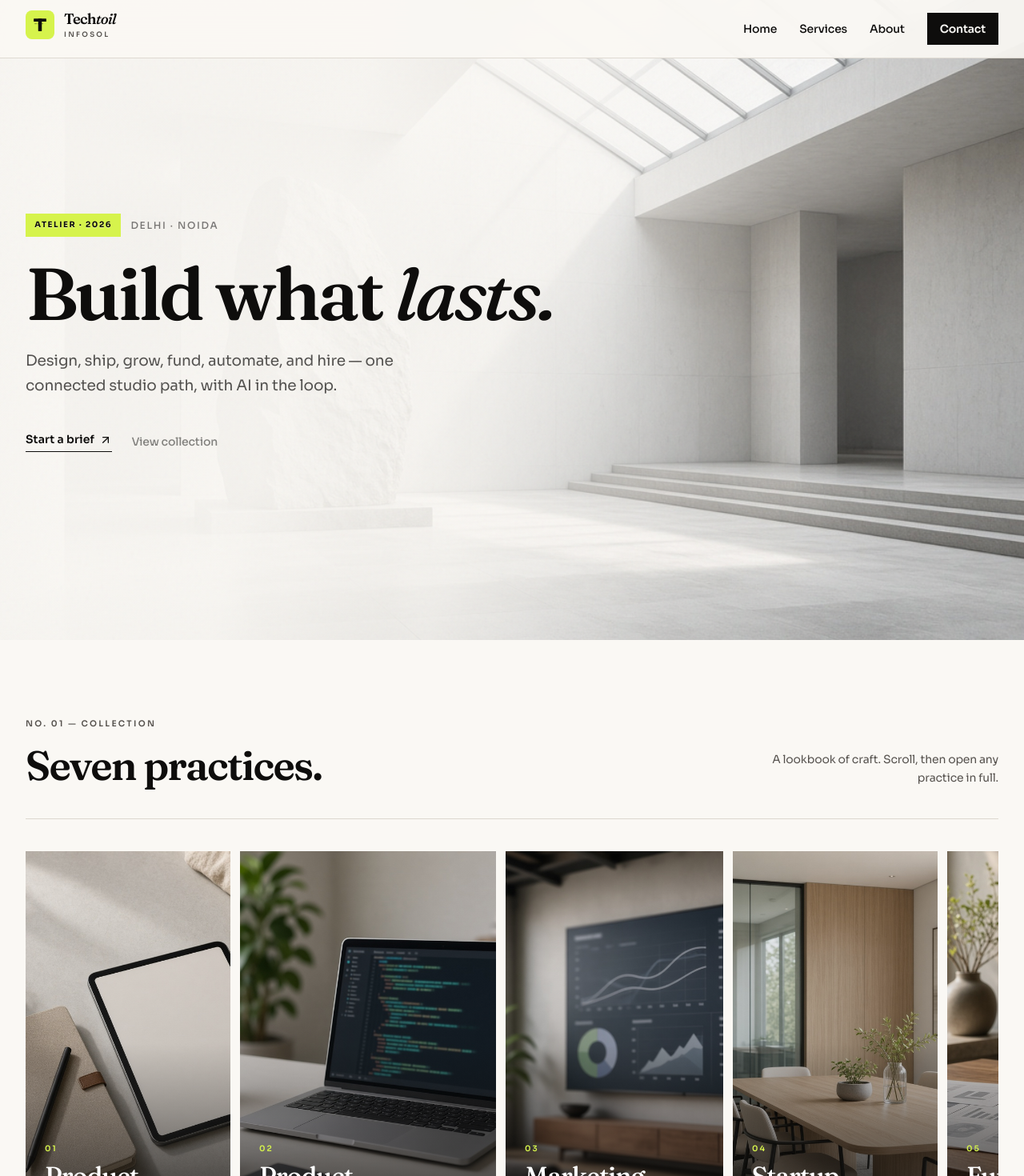
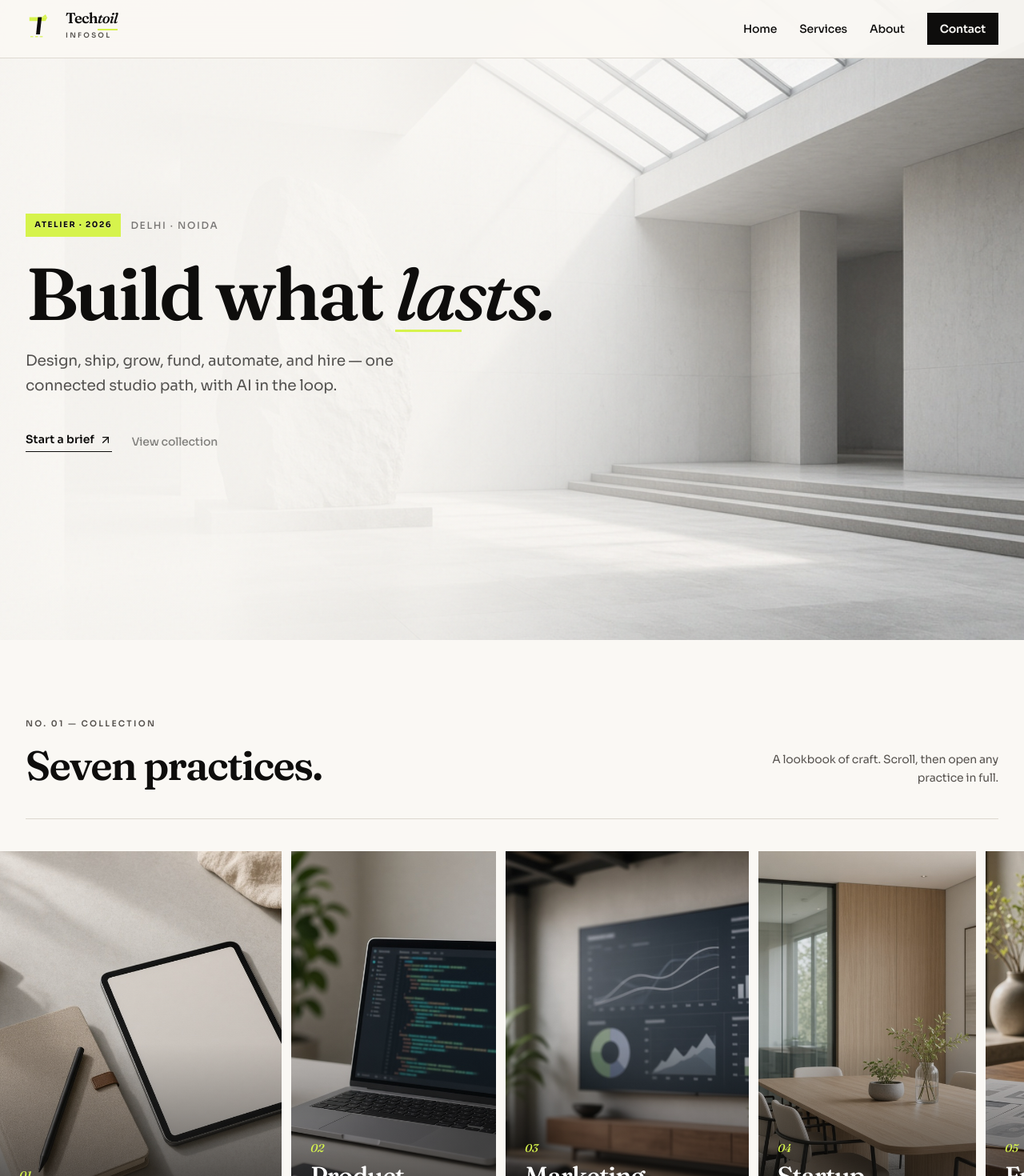
Before and after one commit to itexperts-ai/techtoil-web, a React (Vite) app: page / in a window 1280 px wide. Shown: the top 1470 px of the page at 80% size. Built offline with nearby package versions, Linux system fonts and the light colour scheme.

Commit message:
Polish Silk Atelier with elevation-brief craft details.
Add sheared cloth logo, citron underline on lasts, edge-bleed lookbook with lead card and hover foot.

Co-authored-by: Cursor <cursoragent@cursor.com>

```diff
--- a/src/components/brand/Logo.tsx
+++ b/src/components/brand/Logo.tsx
@@ -7,42 +7,45 @@ type Props = {
   className?: string
 }
 
-/** Monogram: citron plate + geometric T with basting notch */
-function Mark({ size, tone }: { size: number; tone: 'dark' | 'light' }) {
-  const plate = '#D6F34C'
-  const ink = '#0E0D0C'
-  const ring = tone === 'light' ? 'rgba(251,249,246,0.25)' : 'transparent'
-
+/** Sheared cloth T — citron crossbar + ink stem + voltage nick */
+function Mark({ size }: { size: number }) {
   return (
     <svg width={size} height={size} viewBox="0 0 64 64" fill="none" aria-hidden className="shrink-0">
-      <rect width="64" height="64" rx="14" fill={plate} />
-      {tone === 'light' && <rect x="1.5" y="1.5" width="61" height="61" rx="12.5" stroke={ring} strokeWidth="1" />}
-      {/* T stem + bar — optical center */}
-      <rect x="18" y="18" width="28" height="7" rx="1" fill={ink} />
-      <rect x="28" y="18" width="8" height="28" rx="1" fill={ink} />
-      {/* Citron basting stitch under bar */}
-      <rect x="20" y="28.5" width="5" height="2" fill={ink} opacity="0.35" />
-      <rect x="27" y="28.5" width="5" height="2" fill={ink} opacity="0.35" />
-      <rect x="34" y="28.5" width="5" height="2" fill={ink} opacity="0.35" />
+      {/* Citron sheared crossbar */}
+      <path d="M8 16H46L42 24H8V16Z" fill="#D6F34C" />
+      {/* Ink stem */}
+      <path d="M26 16H34L30 52H22L26 16Z" fill="#0E0D0C" />
+      {/* Voltage nick */}
+      <path d="M34 16L42 10L45 16H34Z" fill="#D6F34C" />
+      {/* Basting stitches */}
+      <rect x="10" y="56" width="6" height="2" fill="#D6F34C" />
+      <rect x="20" y="56" width="6" height="2" fill="#D6F34C" />
+      <rect x="30" y="56" width="6" height="2" fill="#D6F34C" />
     </svg>
   )
 }
 
 export function Logo({ to = '/', size = 'sm', tone = 'dark', className = '' }: Props) {
-  const mark = size === 'lg' ? 46 : 36
+  const mark = size === 'lg' ? 48 : 38
   const text = size === 'lg' ? 'text-[1.6rem]' : 'text-[1.15rem]'
   const ink = tone === 'light' ? 'text-white' : 'text-ink'
 
   const node = (
     <span className={`inline-flex items-center gap-3 ${className}`}>
-      <Mark size={mark} tone={tone} />
+      <Mark size={mark} />
       <span className="flex flex-col leading-none">
         <span className={`font-display tracking-[-0.045em] ${ink} ${text}`}>
           <span className="font-semibold">Tech</span>
-          <span className="italic font-medium">toil</span>
+          <span className="relative italic font-medium">
+            toil
+            <span
+              className="absolute -bottom-1 left-0 h-0.5 w-full bg-accent-bright"
+              aria-hidden
+            />
+          </span>
         </span>
         <span
-          className={`mt-1.5 text-[0.55rem] font-semibold uppercase tracking-[0.26em] ${
+          className={`mt-2 text-[0.55rem] font-semibold uppercase tracking-[0.26em] ${
             tone === 'light' ? 'text-accent-bright' : 'text-mute'
           }`}
         >
--- a/src/index.css
+++ b/src/index.css
@@ -8,7 +8,7 @@
 @theme {
   --color-bg: #f1efe9;
   --color-paper: #faf8f4;
-  --color-surface: #eae7e1;
+  --color-surface: #e8e4dc;
   --color-ink: #0e0d0c;
   --color-mute: #56524e;
   --color-faint: #857f78;
--- a/src/pages/HomePage.tsx
+++ b/src/pages/HomePage.tsx
@@ -19,7 +19,12 @@ const method = [
   { n: '04', t: 'Operate', d: 'Hand over systems people and AI can run without firefighting.' },
 ]
 
-const lookWidths = ['w-[14rem] sm:w-[16rem]', 'w-[17rem] sm:w-[20rem]', 'w-[15rem] sm:w-[17rem]']
+const lookWidths = [
+  'w-[18rem] sm:w-[22rem]',
+  'w-[14rem] sm:w-[16rem]',
+  'w-[16rem] sm:w-[19rem]',
+  'w-[15rem] sm:w-[17rem]',
+]
 
 export function HomePage() {
   const heroRef = useRef<HTMLElement>(null)
@@ -64,7 +69,17 @@ export function HomePage() {
               transition={{ duration: 0.8, ease: [0.22, 1, 0.36, 1] }}
             >
               Build what{' '}
-              <span className="display-italic">lasts.</span>
+              <span className="display-italic relative inline-block">
+                lasts.
+                <motion.span
+                  className="absolute -bottom-1 left-0 h-[3px] w-[42%] bg-accent-bright"
+                  initial={{ scaleX: 0 }}
+                  animate={{ scaleX: 1 }}
+                  transition={{ delay: 0.55, duration: 0.4, ease: [0.22, 1, 0.36, 1] }}
+                  style={{ transformOrigin: 'left' }}
+                  aria-hidden
+                />
+              </span>
             </motion.h1>
             <motion.p
               className="lede mt-6 max-w-lg text-ink/70"
@@ -92,9 +107,9 @@ export function HomePage() {
         </div>
       </section>
 
-      {/* Lookbook — uneven widths */}
-      <section id="collection" className="scroll-mt-24 bg-paper px-4 py-16 md:px-8 md:py-24">
-        <div className="mx-auto max-w-7xl">
+      {/* Lookbook — bleeds to edge, lead card larger */}
+      <section id="collection" className="scroll-mt-24 bg-paper py-16 md:py-24">
+        <div className="mx-auto max-w-7xl px-4 md:px-8">
           <motion.div
             {...fade}
             className="flex flex-col gap-4 border-b border-line pb-10 md:flex-row md:items-end md:justify-between"
@@ -107,9 +122,10 @@ export function HomePage() {
               A lookbook of craft. Scroll, then open any practice in full.
             </p>
           </motion.div>
+        </div>
 
         <motion.div
-            className="lookbook-scroll mt-10"
+          className="lookbook-scroll mt-10 pl-4 md:pl-[max(2rem,calc((100vw-80rem)/2+2rem))]"
           initial={{ opacity: 0, x: 32 }}
           whileInView={{ opacity: 1, x: 0 }}
           viewport={{ once: true }}
@@ -119,7 +135,7 @@ export function HomePage() {
             <a
               key={s.id}
               href={`#${s.id}`}
-                className={`group relative h-[24rem] shrink-0 overflow-hidden sm:h-[30rem] ${lookWidths[i % lookWidths.length]}`}
+              className={`group relative h-[24rem] shrink-0 overflow-hidden transition-transform duration-300 hover:-translate-y-2 sm:h-[30rem] ${lookWidths[i % lookWidths.length]}`}
               style={{ scrollSnapAlign: 'start' }}
             >
               <img
@@ -130,17 +146,15 @@ export function HomePage() {
               />
               <div className="absolute inset-0 bg-gradient-to-t from-ink/85 via-ink/15 to-transparent" />
               <div className="absolute inset-x-0 bottom-0 p-5 sm:p-6">
-                  <p className="text-[0.62rem] font-semibold tracking-[0.2em] text-accent-bright">
-                    {s.num}
-                  </p>
+                <p className="font-display text-sm italic text-accent-bright">{s.num}</p>
                 <p className="mt-2 font-display text-[1.65rem] font-medium leading-[1.05] tracking-[-0.03em] text-white sm:text-[2rem]">
                   {s.title}
                 </p>
               </div>
+              <span className="absolute bottom-0 left-0 h-0 w-full bg-accent-bright transition-all duration-300 group-hover:h-3" />
             </a>
           ))}
         </motion.div>
-        </div>
       </section>
 
       {/* Plate — overlapping editorial */}
```
Also changed, not shown: public/favicon.svg. Lines whose indentation alone changed are shown as unchanged.
